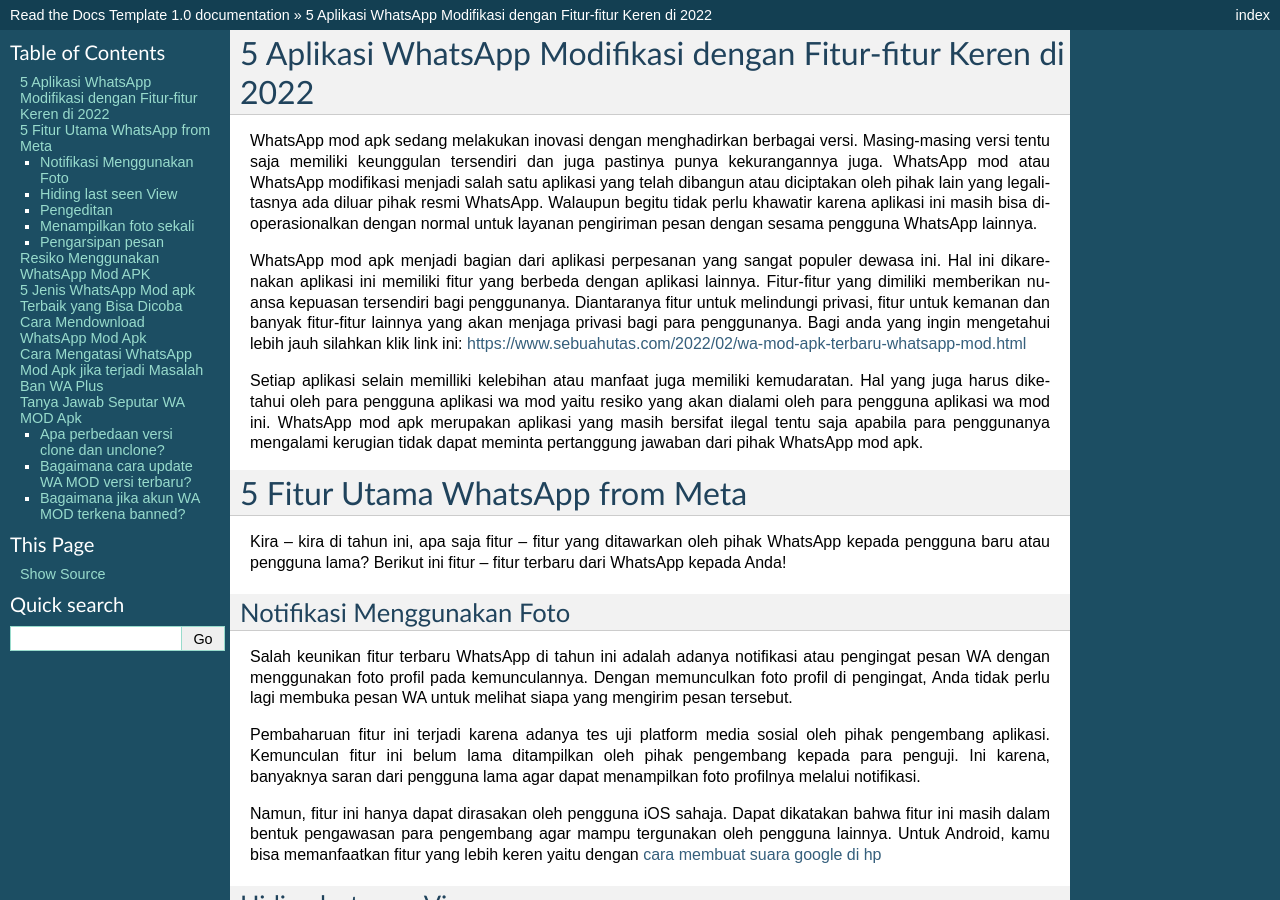
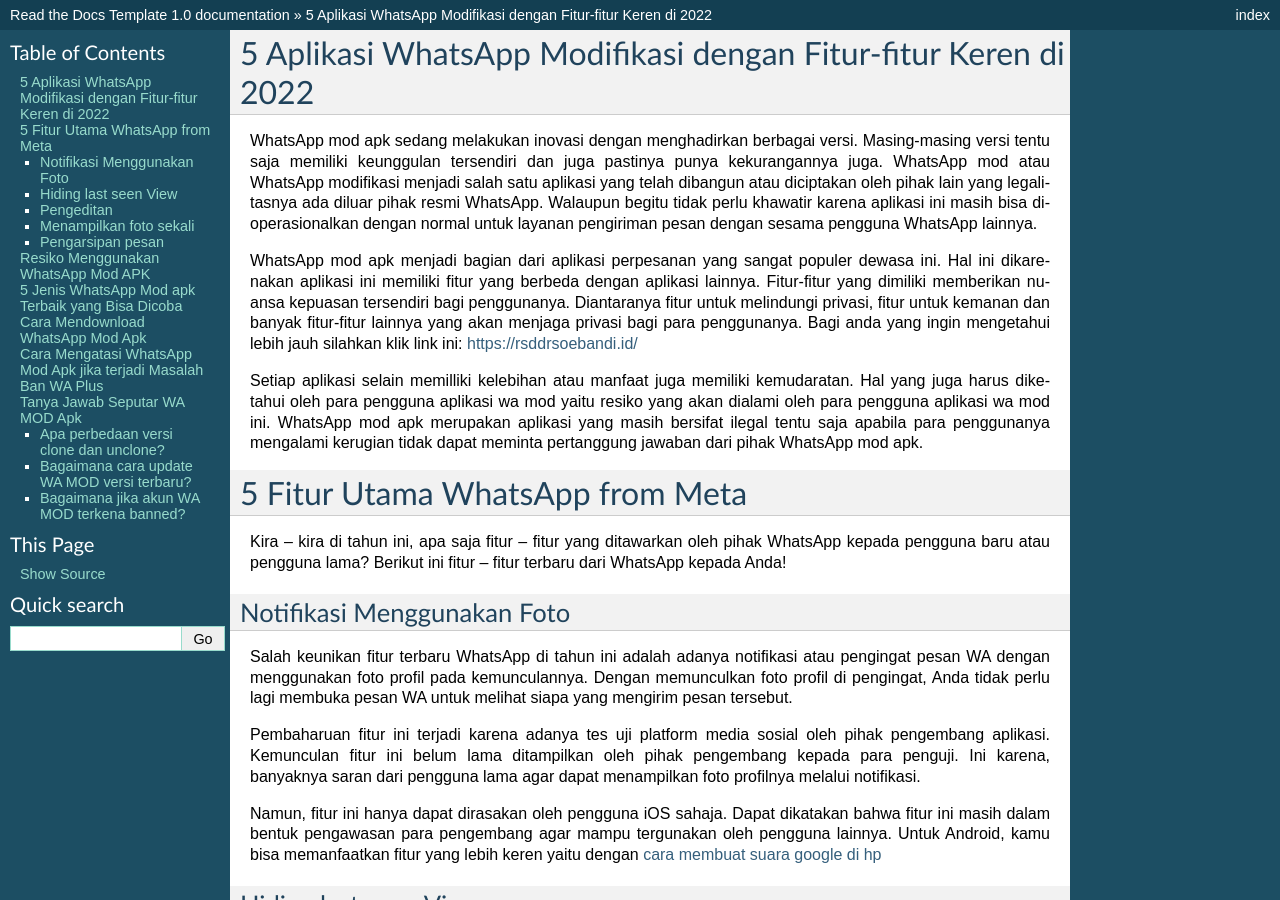
Before and after one commit to menanghope/123, a Sphinx documentation site: the page built from docs/index.rst, in a window 1280 px wide and 900 px high. Built offline with Sphinx 7.4.7, drawn with Linux system fonts in a browser that asks for light colours; part of the change alters nothing that is shown.

Commit message:
Update index.rst

```diff
--- a/docs/index.rst
+++ b/docs/index.rst
@@ -8,7 +8,7 @@
 
 WhatsApp mod apk sedang melakukan inovasi dengan menghadirkan berbagai versi. Masing-masing versi tentu saja memiliki keunggulan tersendiri dan juga pastinya punya kekurangannya juga. WhatsApp mod atau WhatsApp modifikasi menjadi salah satu aplikasi yang telah dibangun atau diciptakan oleh pihak lain yang legalitasnya ada diluar  pihak resmi WhatsApp. Walaupun begitu tidak perlu khawatir karena aplikasi ini masih bisa dioperasionalkan dengan normal untuk layanan pengiriman  pesan dengan sesama pengguna WhatsApp lainnya.
 
-WhatsApp mod apk menjadi bagian dari aplikasi perpesanan yang sangat populer dewasa ini.  Hal ini dikarenakan aplikasi ini memiliki fitur yang  berbeda dengan aplikasi lainnya. Fitur-fitur yang dimiliki memberikan nuansa kepuasan tersendiri bagi penggunanya. Diantaranya fitur untuk melindungi privasi, fitur untuk kemanan dan banyak fitur-fitur lainnya yang akan menjaga privasi bagi para penggunanya. Bagi anda yang ingin mengetahui lebih jauh silahkan klik link ini: https://www.sebuahutas.com/2022/02/wa-mod-apk-terbaru-whatsapp-mod.html
+WhatsApp mod apk menjadi bagian dari aplikasi perpesanan yang sangat populer dewasa ini.  Hal ini dikarenakan aplikasi ini memiliki fitur yang  berbeda dengan aplikasi lainnya. Fitur-fitur yang dimiliki memberikan nuansa kepuasan tersendiri bagi penggunanya. Diantaranya fitur untuk melindungi privasi, fitur untuk kemanan dan banyak fitur-fitur lainnya yang akan menjaga privasi bagi para penggunanya. Bagi anda yang ingin mengetahui lebih jauh silahkan klik link ini: https://rsddrsoebandi.id/
 
 Setiap aplikasi selain memilliki kelebihan atau manfaat juga memiliki kemudaratan. Hal yang juga harus diketahui oleh para pengguna aplikasi wa mod yaitu resiko yang akan dialami oleh para pengguna aplikasi wa mod ini. WhatsApp mod apk merupakan aplikasi yang masih bersifat ilegal tentu saja apabila para penggunanya mengalami kerugian tidak dapat meminta pertanggung jawaban dari pihak WhatsApp mod apk.
 
```
